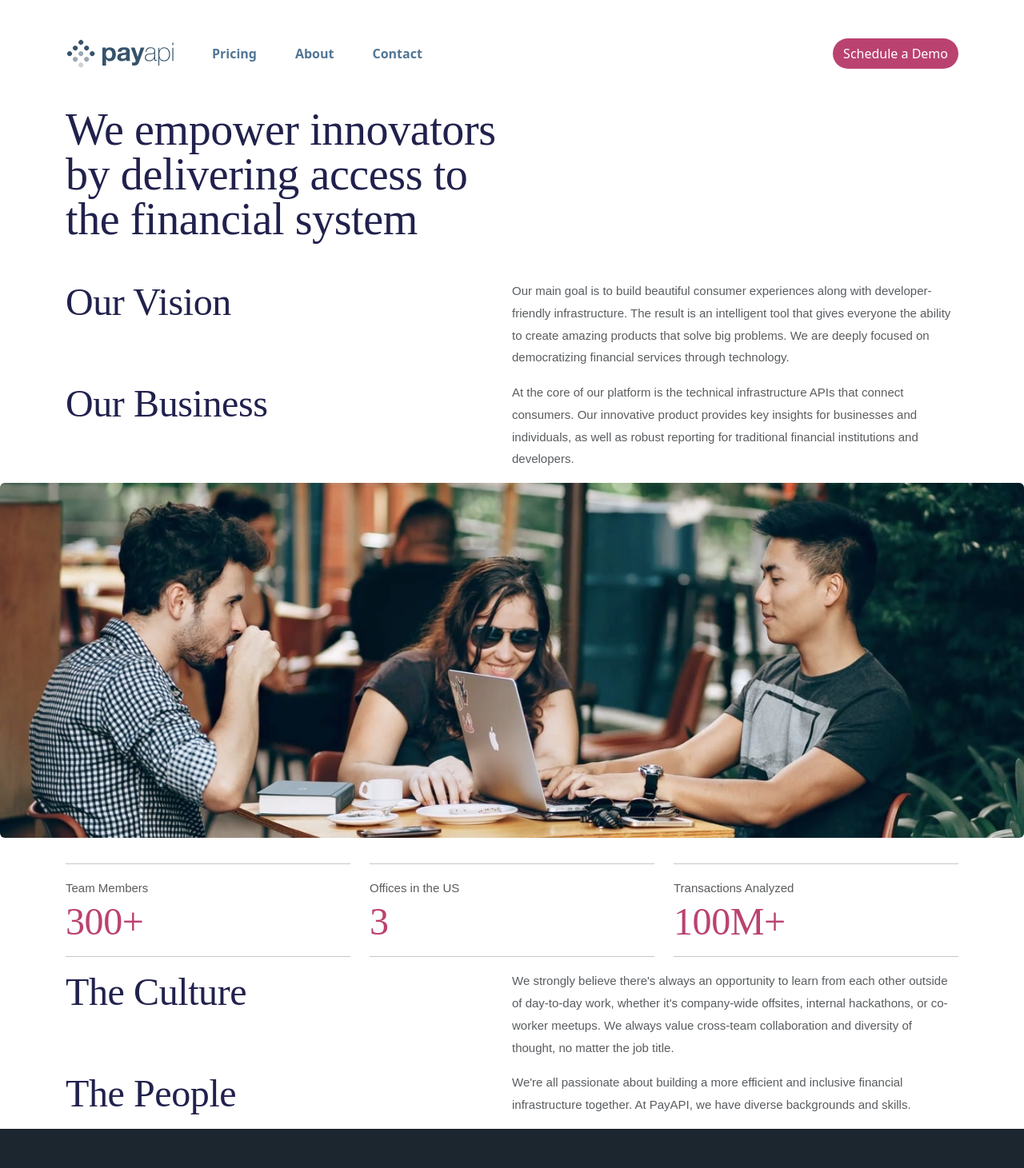
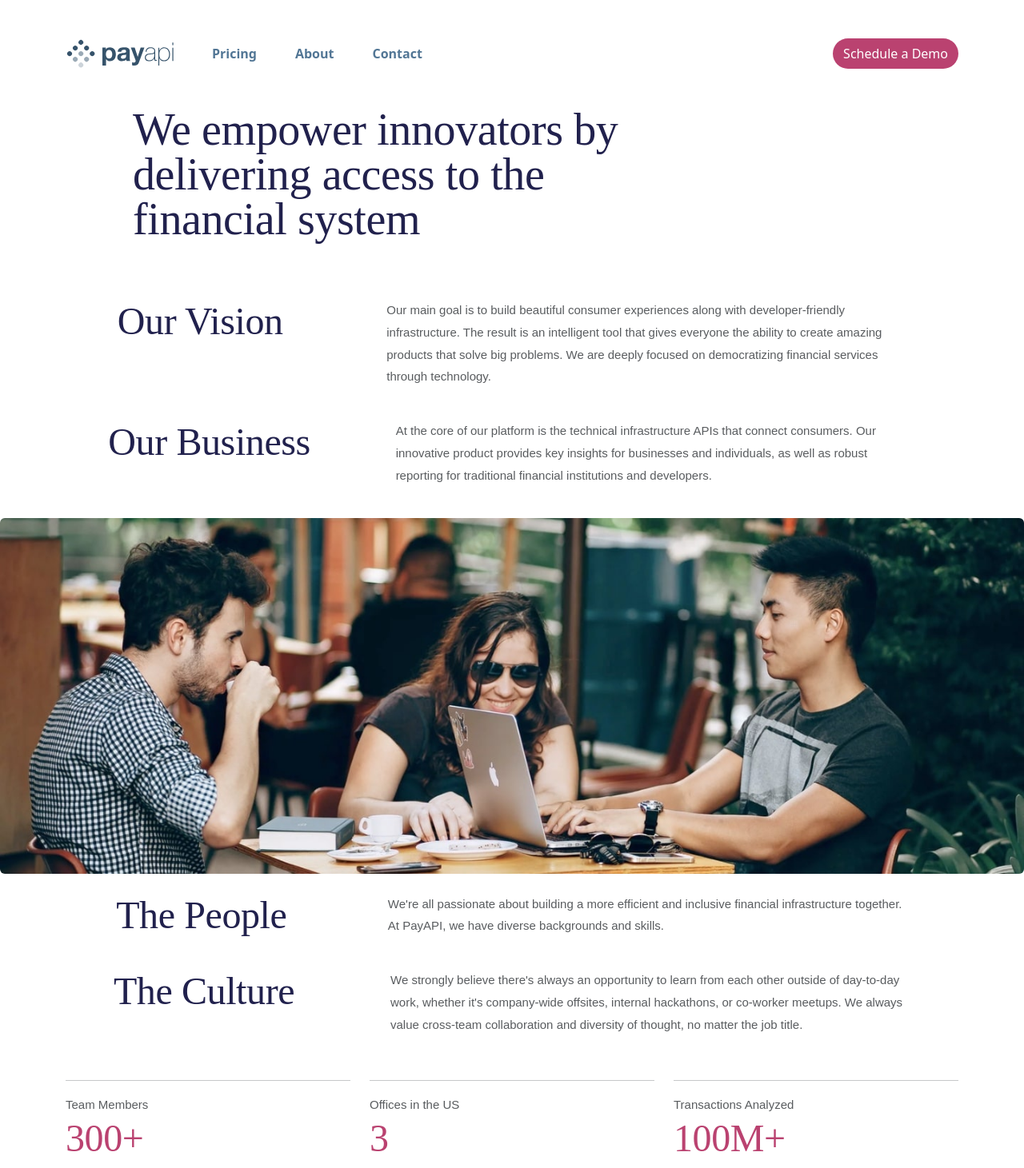
Before and after one commit to abdalsimam1-sketch/pay-api-multipage-website, a React (Vite) app: page /about in a window 1280 px wide. Shown: the top 1461 px of the page at 80% size. Built offline with nearby package versions, Linux system fonts and the light colour scheme.

Commit message:
Apply DRY by creating reusable AboutSection component

```diff
--- /dev/null
+++ b/src/components/AboutSection.jsx
@@ -0,0 +1,8 @@
+export const AboutSection = ({ title, text }) => {
+  return (
+    <main className="container d-flex flex-column flex-md-row justify-content-md-around ">
+      <h3 className="text-preset-3 text-nowrap ">{title}</h3>
+      <p className="text-preset-7-regular text-muted about-text">{text}</p>
+    </main>
+  );
+};
--- a/src/data/AboutData.js
+++ b/src/data/AboutData.js
@@ -15,3 +15,5 @@ export const aboutStats = [
     symbol: "M+",
   },
 ];
+
+export const aboutDescriptions = [{}];
--- a/src/index.css
+++ b/src/index.css
@@ -248,8 +248,7 @@
   .ready-text {
     margin-right: 30rem;
   }
-
-  .about-hero-section > div {
-    flex: 1;
+  .about-text {
+    max-width: 650px;
   }
 }
--- a/src/pages/About.jsx
+++ b/src/pages/About.jsx
@@ -2,50 +2,38 @@ import groupDesktop from "../assets/about/desktop/image-team-members.jpg";
 import groupMobile from "../assets/about/mobile/image-team-members.jpg";
 import groupTablet from "../assets/about/tablet/image-team-members.jpg";
 import { aboutStats } from "../data/AboutData.js";
-
+import { ReadyToStart } from "../components/ReadyToStart.jsx";
+import { AboutSection } from "../components/AboutSection.jsx";
 export const About = () => {
   return (
-    <main className=" text-center text-md-start">
-      <section className="container">
-        <h1 className="text-preset-2 col-md-6 my-5">
+    <main className=" text-center text-md-start d-flex flex-column gap-4">
+      <section className="container ps-md-5 d-flex ">
+        <h1 className="text-preset-2 my-5 ms-md-5 about-text">
           We empower innovators by delivering access to the financial system
         </h1>
       </section>
 
-      <section className=" container d-flex flex-column flex-md-row justify-content-between about-hero-section ">
-        <div>
-          <h3 className="text-preset-3  text-nowrap about-heading">
-            Our Vision
-          </h3>
-        </div>
-        <div>
-          <p className="text-preset-7-regular text-muted about-text">
-            Our main goal is to build beautiful consumer experiences along with
-            developer-friendly infrastructure. The result is an intelligent tool
-            that gives everyone the ability to create amazing products that
-            solve big problems. We are deeply focused on democratizing financial
-            services through technology.
-          </p>
-        </div>
+      <section>
+        <AboutSection
+          title="Our Vision"
+          text="Our main goal is to build beautiful consumer experiences along with developer-friendly
+    infrastructure. The result is an intelligent tool that gives everyone the ability to create
+    amazing products that solve big problems. We are deeply focused on democratizing financial
+    services through technology."
+        ></AboutSection>
       </section>
-      <section className=" container d-flex flex-column flex-md-row justify-content-between about-hero-section">
-        <div>
-          <h3 className="text-preset-3 text-nowrap about-heading">
-            Our Business
-          </h3>
-        </div>
-        <div>
-          <p className="text-preset-7-regular text-muted  about-text">
-            At the core of our platform is the technical infrastructure APIs
-            that connect consumers. Our innovative product provides key insights
-            for businesses and individuals, as well as robust reporting for
-            traditional financial institutions and developers.
-          </p>
-        </div>
+
+      <section>
+        <AboutSection
+          title="Our Business"
+          text=" At the core of our platform is the technical infrastructure APIs that connect consumers.
+    Our innovative product provides key insights for businesses and individuals, as well as
+    robust reporting for traditional financial institutions and developers."
+        ></AboutSection>
       </section>
 
       <section
-        className="group-picture-section  d-md-flex justify-content-md-center mb-3"
+        className="group-picture-section  d-md-flex justify-content-md-center "
         style={{ overflow: "hidden" }}
       >
         <picture>
@@ -57,6 +45,23 @@ export const About = () => {
             className="img-fluid rounded"
           />
         </picture>
+      </section>
+
+      <section>
+        <AboutSection
+          title="The People"
+          text=" We're all passionate about building a more efficient and inclusive financial infrastructure
+    together. At PayAPI, we have diverse backgrounds and skills."
+        ></AboutSection>
+      </section>
+
+      <section>
+        <AboutSection
+          title="The Culture"
+          text="We strongly believe there's always an opportunity to learn from each other outside of
+    day-to-day work, whether it's company-wide offsites, internal hackathons, or co-worker meetups.
+    We always value cross-team collaboration and diversity of thought, no matter the job title."
+        ></AboutSection>
       </section>
 
       <section className="stat-section container ">
@@ -82,35 +87,8 @@ export const About = () => {
         </div>
       </section>
 
-      <section className=" container d-flex flex-column flex-md-row justify-content-between about-hero-section">
-        <div>
-          <h3 className="text-preset-3 text-nowrap about-heading">
-            The Culture
-          </h3>
-        </div>
-        <div>
-          <p className="text-preset-7-regular text-muted  about-text">
-            We strongly believe there's always an opportunity to learn from each
-            other outside of day-to-day work, whether it's company-wide
-            offsites, internal hackathons, or co-worker meetups. We always value
-            cross-team collaboration and diversity of thought, no matter the job
-            title.
-          </p>
-        </div>
-      </section>
-      <section className=" container d-flex flex-column flex-md-row justify-content-between about-hero-section">
-        <div>
-          <h3 className="text-preset-3 text-nowrap about-heading">
-            The People
-          </h3>
-        </div>
-        <div>
-          <p className="text-preset-7-regular text-muted  about-text">
-            We're all passionate about building a more efficient and inclusive
-            financial infrastructure together. At PayAPI, we have diverse
-            backgrounds and skills.
-          </p>
-        </div>
+      <section className="container">
+        <ReadyToStart></ReadyToStart>
       </section>
     </main>
   );
```
